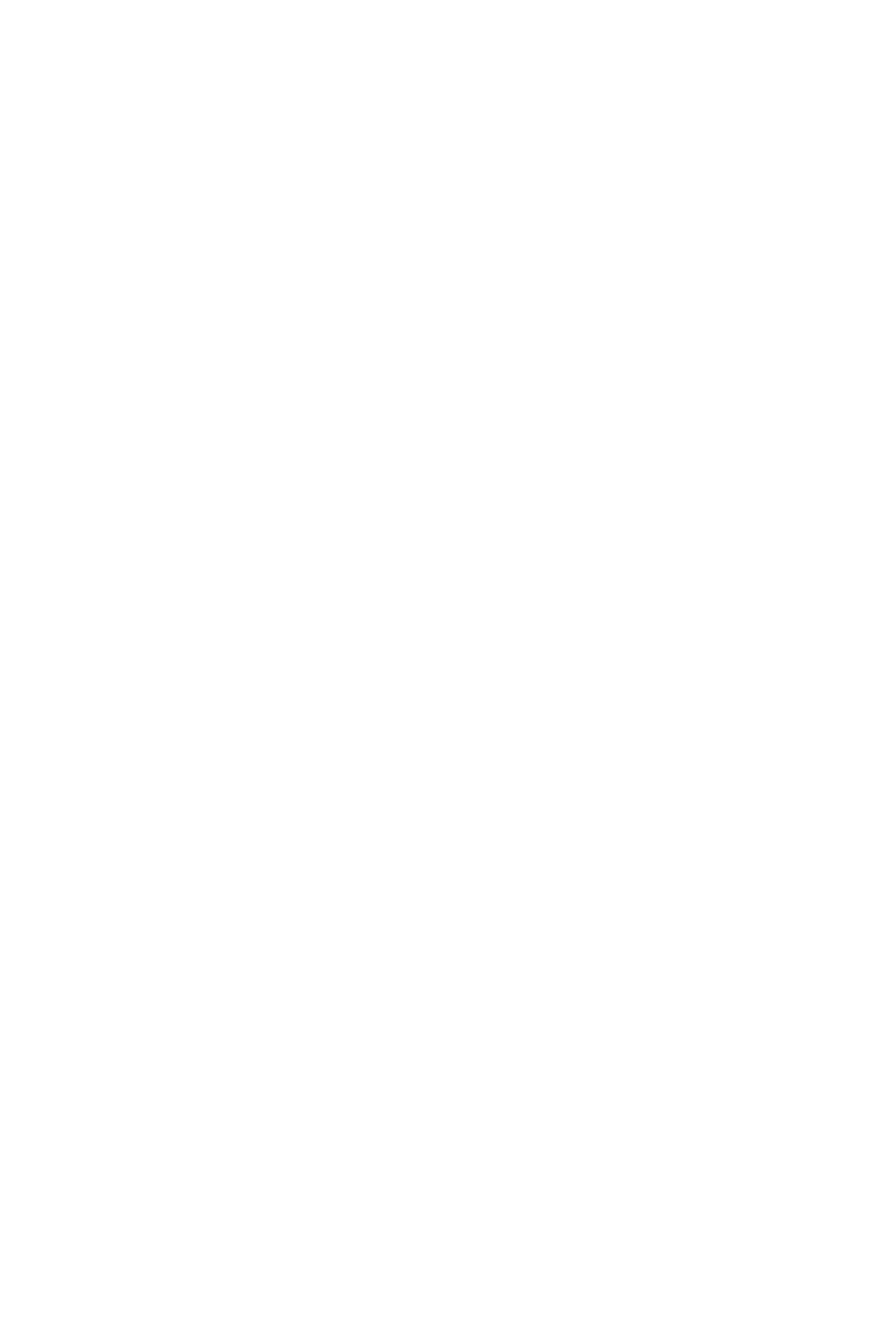
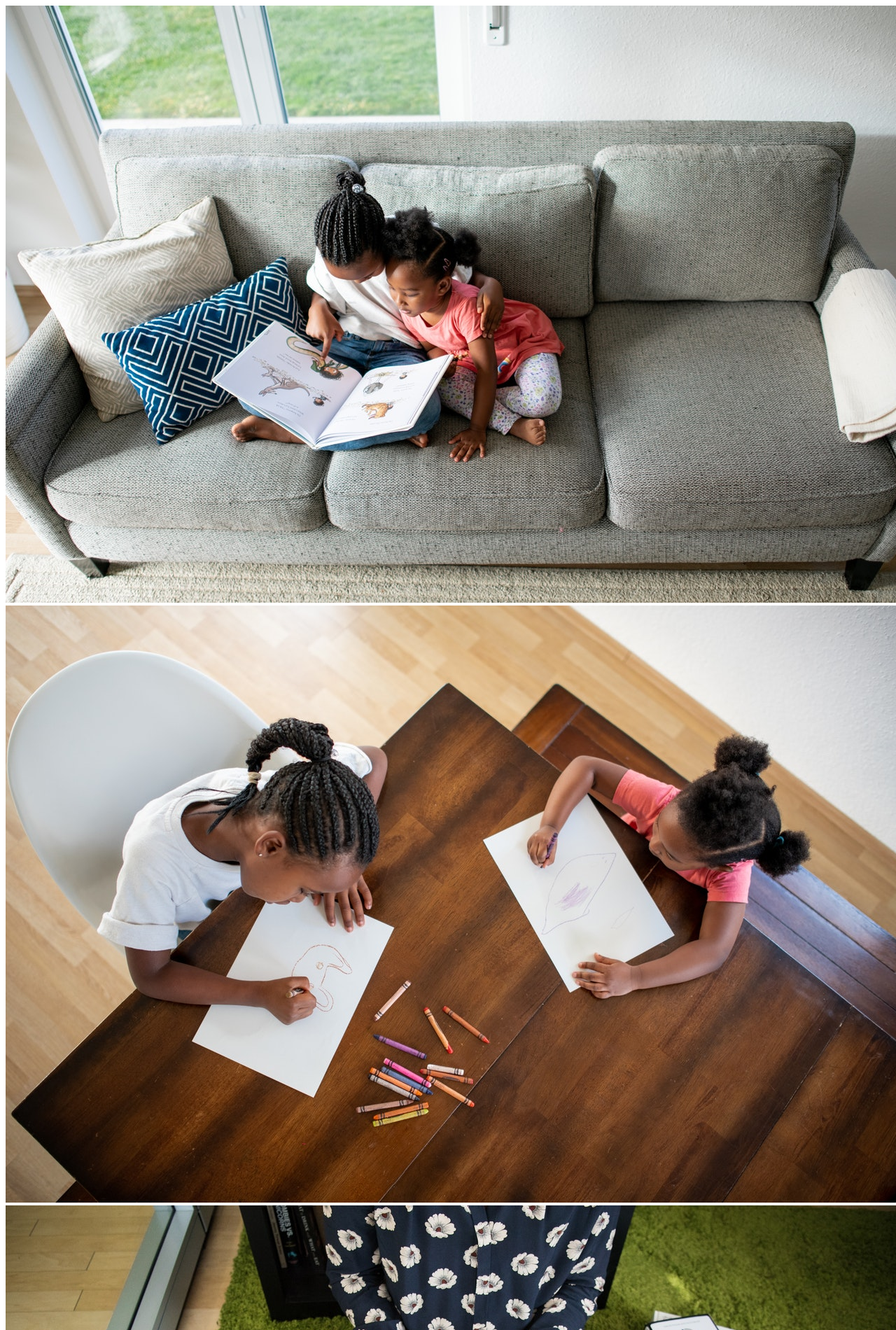
Before and after one commit to gabrielamenezes/slider, a plain HTML site: page index.html in a window 1280 px wide. Shown: the top 1900 px of the page at 70% size. Before the commit the page ends 800 px from the top, so only its background shows below. Drawn offline with Linux system fonts and the light colour scheme.

Commit message:
inserção das imagens do slider no html

```diff
--- a/index.html
+++ b/index.html
@@ -8,6 +8,11 @@
 </head>
 <body>
     <div class="container">
+        <div class="slider">
+            <img src="assets/img/slide1.jpg" alt="">
+            <img src="assets/img/slide2.jpg" alt="">
+            <img src="assets/img/slide3.jpg" alt="">
+        </div>
 
     </div>
 </body>
```
